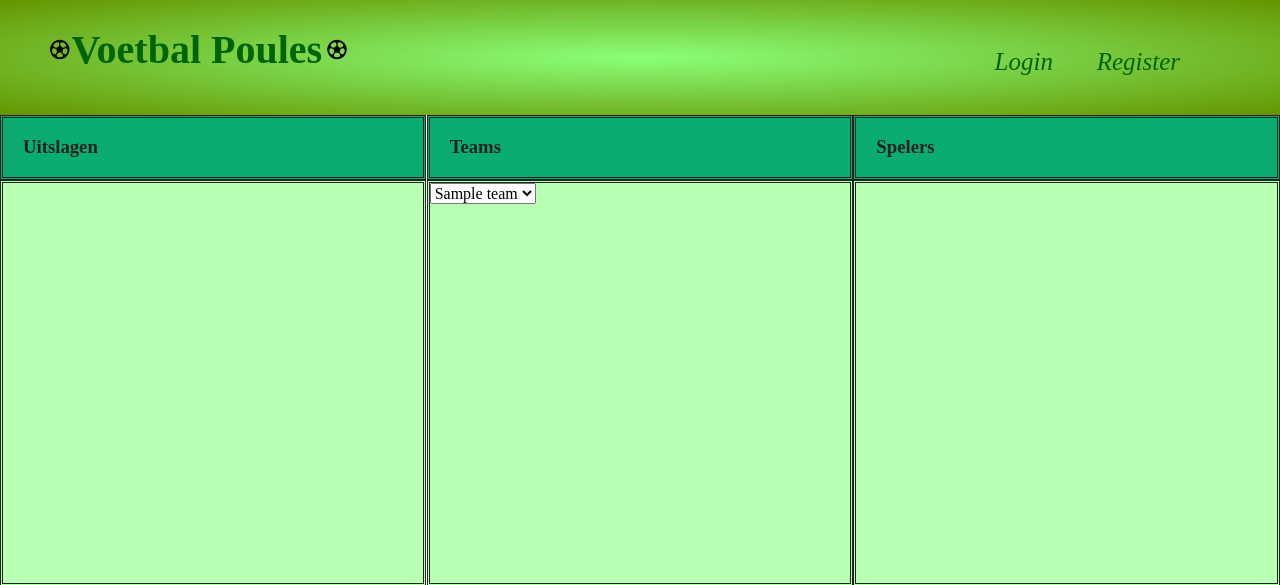
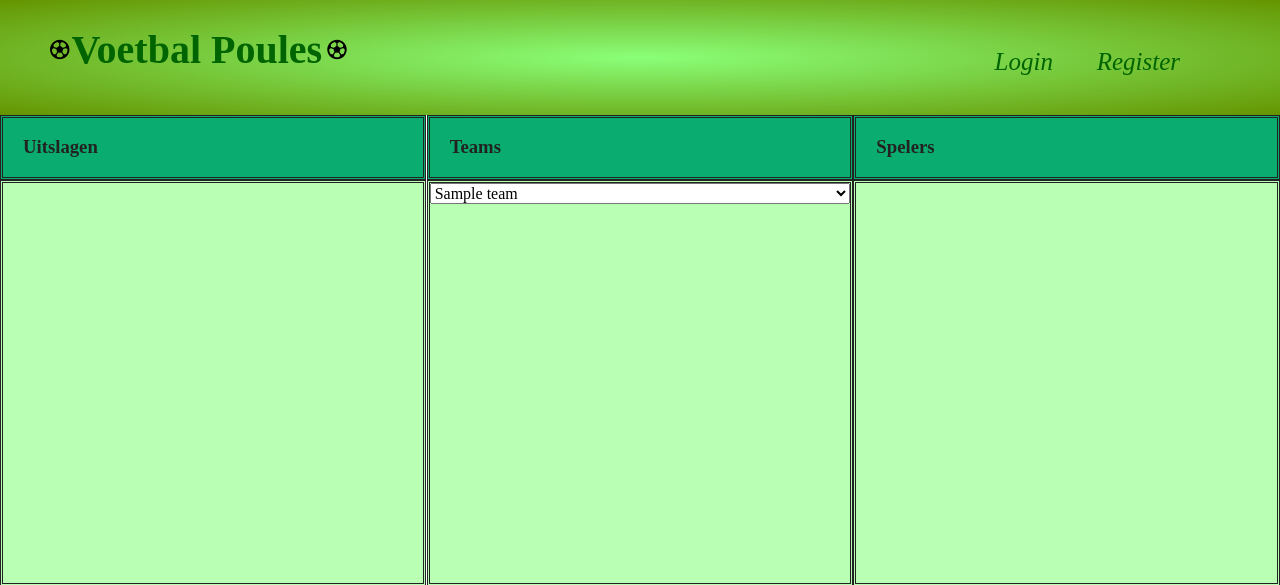
Before and after one commit to periode-3-project-fifa/PHP, a PHP site: page /PHP/index.php in a window 1280 px wide. Shown: the top 585 px of the page. Run offline with PHP 8.4, Linux system fonts and the light colour scheme; tables that the repository leaves empty or names only in its code hold one stand-in row (values such as "Sample post"); some libraries are stand-ins or nearby versions.

Commit message:
list full width

```diff
--- a/PHP/index.php
+++ b/PHP/index.php
@@ -50,7 +50,7 @@ $teams = $query->fetchAll(PDO::FETCH_ASSOC);
                 <h3>Teams</h3>
             </div>
             <div class="box teams">
-                <select size="<?=count($teams)?>" name="" id="">
+                <select size="<?=count($teams)?>" style="width:100%;" name="" id="">
                     <?php
                     foreach ($teams as $team) {
                         $name = htmlentities($team['name']);
```
